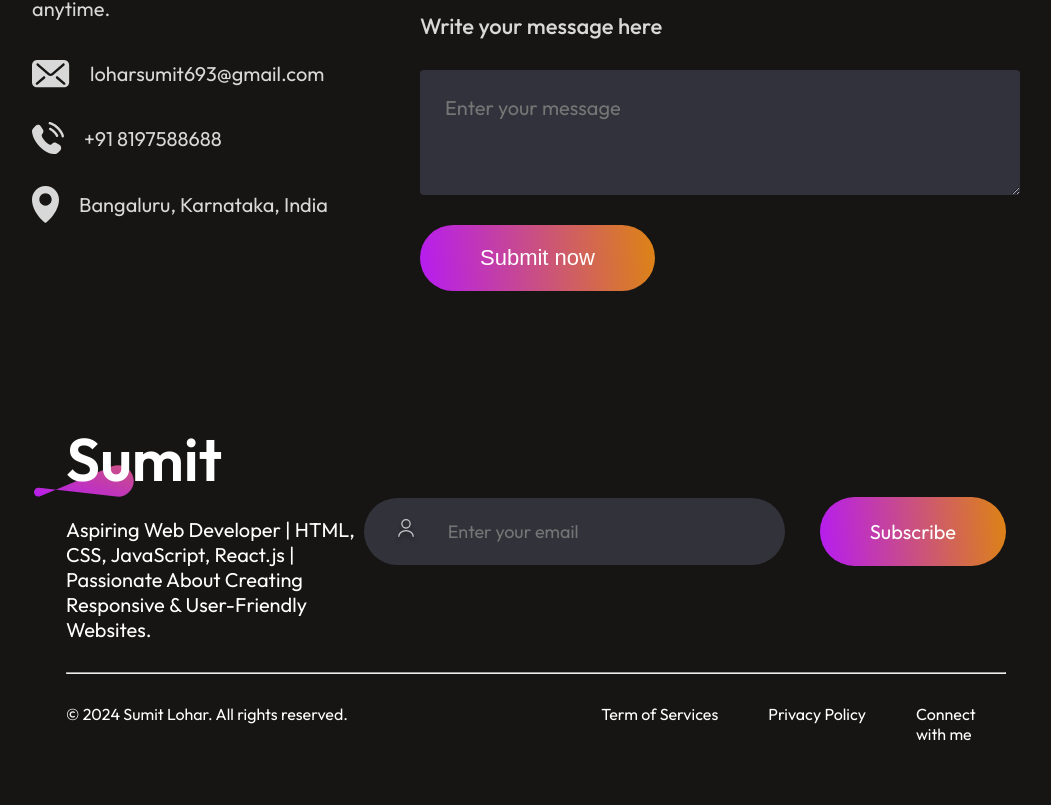
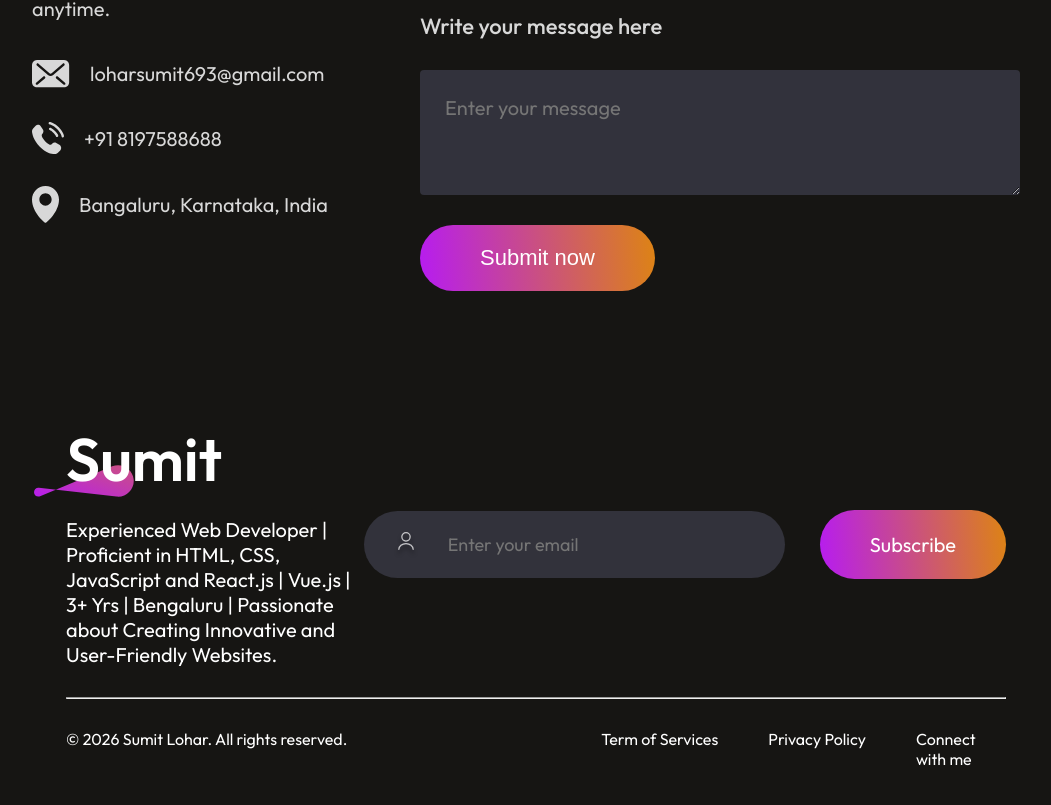
Before and after one commit to Loharsumit/portfolio-react, a React (Vite) app: page / in a window 1280 px wide. Shown: the part 5273-6078 px from the top of the page, without its empty margins (104-1155 px from the left). Built offline with nearby package versions, Linux system fonts and the light colour scheme.

Commit message:
Update footer text and copyright year

```diff
--- a/src/Components/Footer/Footer.jsx
+++ b/src/Components/Footer/Footer.jsx
@@ -13,7 +13,7 @@ const Footer = () => {
             <h1>Sumit</h1>
             <img src={theme_pattern} alt="" />
             </div>
-            <p>Aspiring Web Developer | HTML, CSS, JavaScript, React.js | Passionate About Creating Responsive & User-Friendly Websites.</p>
+            <p>Experienced Web Developer | Proficient in HTML, CSS, JavaScript and React.js | Vue.js | 3+ Yrs | Bengaluru | Passionate about Creating Innovative and User-Friendly Websites.</p>
         </div>
         <div className="footer-top-right">
             <div className="footer-email-input">
@@ -25,7 +25,7 @@ const Footer = () => {
        </div>
        <hr />
        <div className="footer-bottom">
-          <p className='footer-bottom-left'>© 2024 Sumit Lohar. All rights reserved.</p>
+          <p className='footer-bottom-left'>© 2026 Sumit Lohar. All rights reserved.</p>
           <div className="footer-bottom-right">
             <p>Term of Services</p>
             <p>Privacy Policy</p>
```
